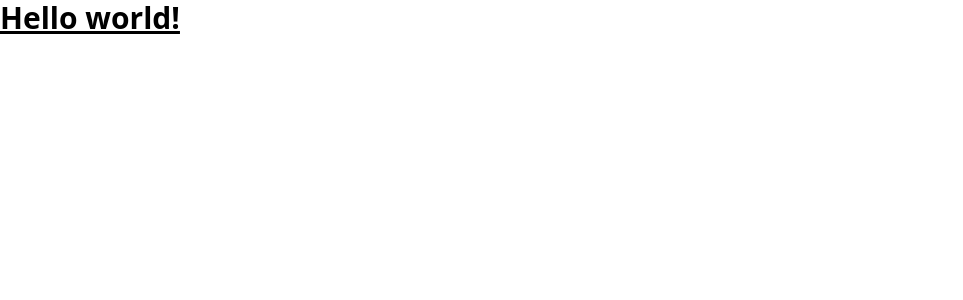
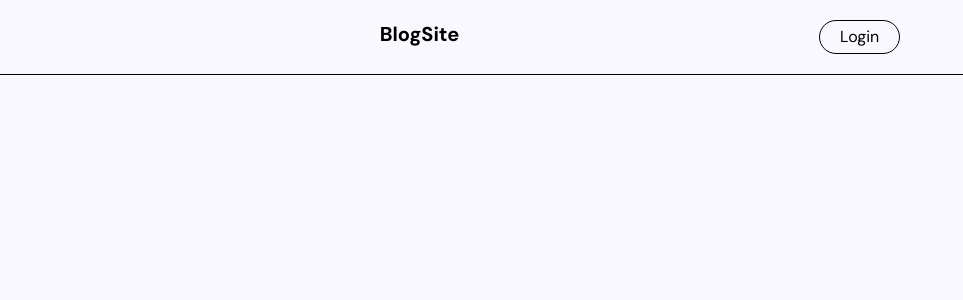
Before and after one commit to swaminaing/blogging-website, a React (Vite) app: page / in a window 1280 px wide. Shown: the top 300 px of the page, without its empty margins (0-963 px from the left). Built offline with nearby package versions, Linux system fonts and the light colour scheme.

Commit message:
implement a basic navigation bar

```diff
--- a/src/App.css
+++ b/src/App.css
@@ -0,0 +1,6 @@
+@import url('https://fonts.googleapis.com/css2?family=DM+Sans:ital,opsz,wght@0,9..40,100..1000;1,9..40,100..1000&display=swap');
+
+body{
+    font-family: "DM Sans", sans-serif;
+    background-color: #faf8ff;
+}
--- a/src/App.jsx
+++ b/src/App.jsx
@@ -1,10 +1,12 @@
 import React from "react";
+import Navbar from "./components/Navigation Bar/Navbar";
+import "./App.css";
 
 function App() {
   return (
-    <div className="">
-      <h1 class="text-3xl font-bold underline">Hello world!</h1>
-    </div>
+    <main>
+      <Navbar />
+    </main>
   );
 }
 
--- /dev/null
+++ b/src/components/Navigation Bar/Navbar.jsx
@@ -0,0 +1,28 @@
+import React, { useState } from "react";
+
+// static tailwind css is left outside to prevent re-creation on every re-render
+const styles = {
+  nav: "bg-transparent flex justify-evenly align-center border-b p-5",
+  logo: "text-xl font-bold cursor-pointer",
+  button:
+    "bg-transparent hover:bg-[#626262] hover:text-[#eee] hover:border-[#626262] transition-all duration-200 ease-linear border-1 rounded-full px-5 py-1 cursor-pointer",
+};
+
+function Navbar() {
+  const [isLogin, setIsLogin] = useState(true);
+
+  return (
+    <nav className={styles.nav}>
+      <div>
+        <h2 className={styles.logo}>BlogSite</h2>
+      </div>
+      <div>
+        <button className={styles.button}>
+          {isLogin === true ? "Login" : "Logout"}
+        </button>
+      </div>
+    </nav>
+  );
+}
+
+export default Navbar;
```
